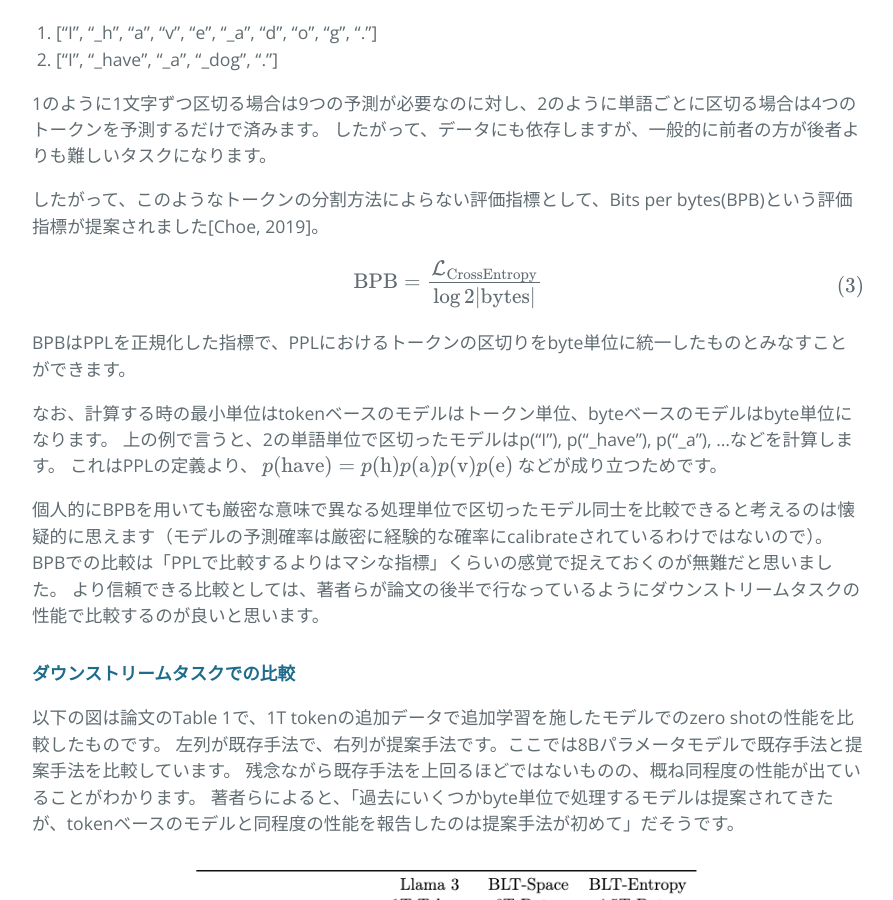
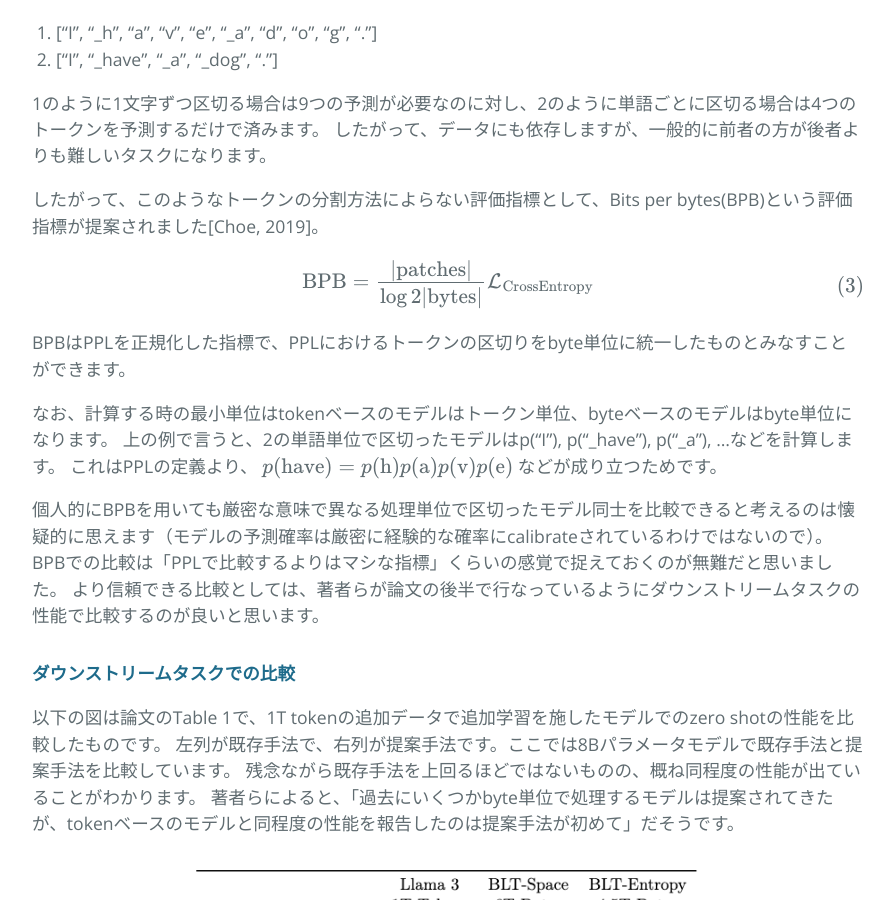
Before and after one commit to bilzard/bilzard.github.io, a Jekyll site: the page built from _posts/2025-01-01-byte-latent-transformer.md, in a window 1280 px wide and 900 px high, scrolled down 3885 px. Shown: the whole window, without its empty margins (192-1085 px from the left). Built offline with Jekyll 4.4.1, drawn with Linux system fonts in a browser that asks for light colours; comment, search, counter and statistics services are not loaded.

Commit message:
cross entropy lossの定義が論文中のものと異なるのでそれに合わせてBPBの定義を変更

```diff
--- a/_posts/2025-01-01-byte-latent-transformer.md
+++ b/_posts/2025-01-01-byte-latent-transformer.md
@@ -91,7 +91,7 @@ $$
 したがって、このようなトークンの分割方法によらない評価指標として、Bits per bytes(BPB)という評価指標が提案されました[Choe, 2019]。
 
 $$
-\mathrm{BPB} = \frac{\mathcal{L} _ \mathrm{CrossEntropy}}{\log 2 \vert \mathrm{bytes} \vert} \tag{3}
+\mathrm{BPB} = \frac{\vert \mathrm{patches} \vert}{\log 2 \vert \mathrm{bytes} \vert} \mathcal{L} _ \mathrm{CrossEntropy}\tag{3}
 $$
 
 BPBはPPLを正規化した指標で、PPLにおけるトークンの区切りをbyte単位に統一したものとみなすことができます。
```
